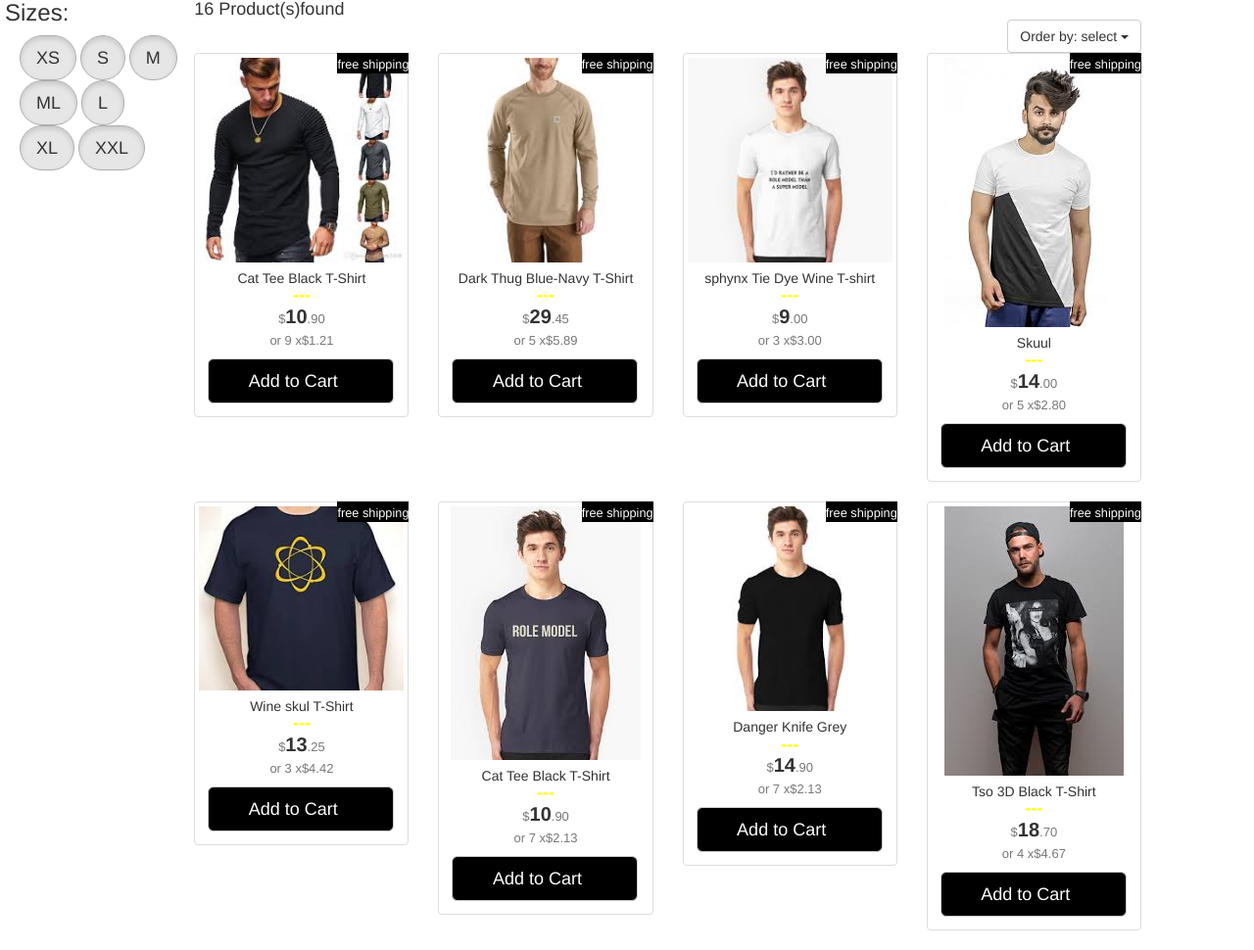
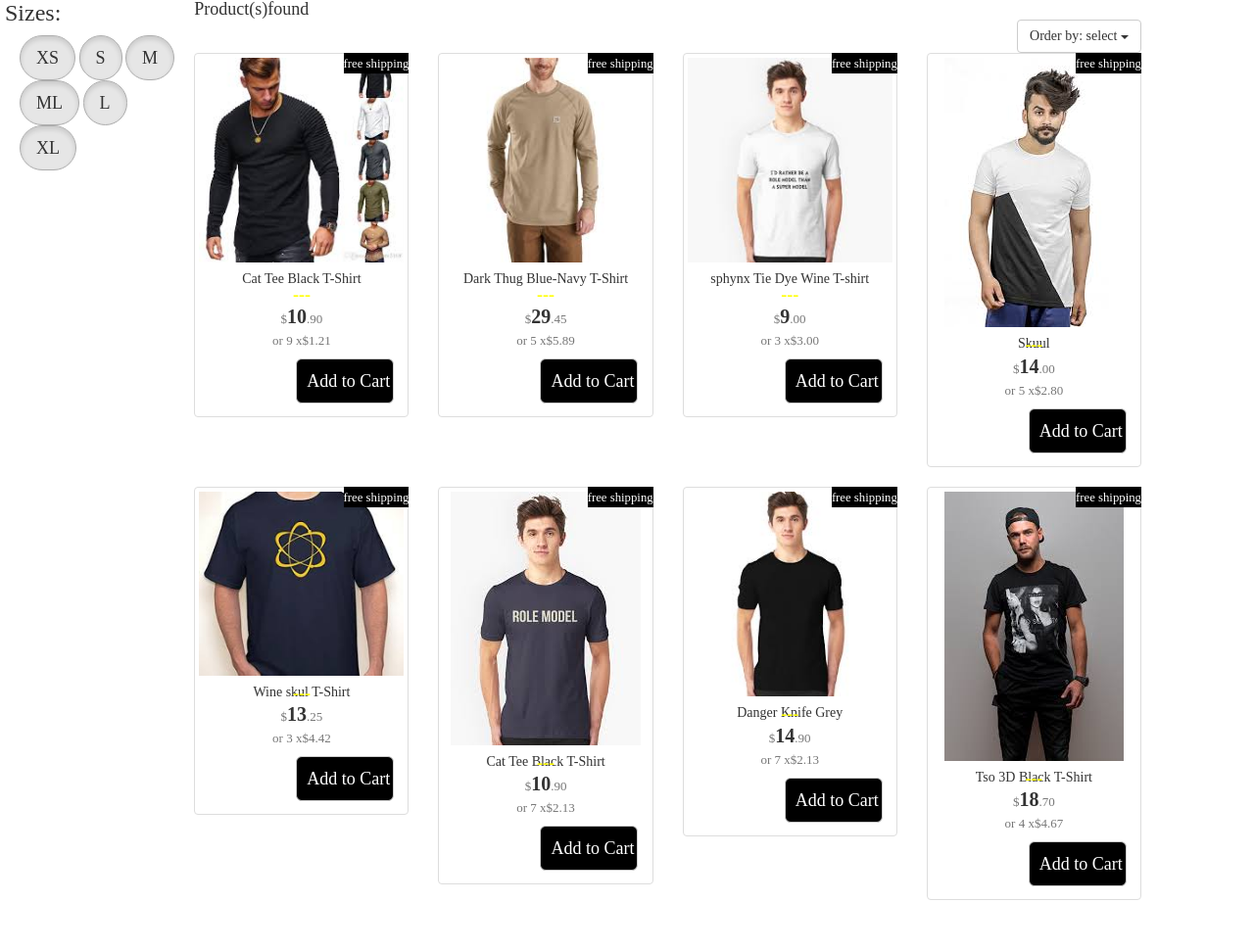
Before and after one commit to iamkupoe/veesoven-cart, a plain HTML site: page index.html in a window 1280 px wide. Shown: the whole page at 98% size. After the commit the page ends 939 px from the top, so only its background shows below. Drawn offline with Linux system fonts and the light colour scheme.

Commit message:
modified

```diff
--- a/index.html
+++ b/index.html
@@ -4,6 +4,7 @@
     <meta charset="UTF-8">
     <meta name="viewport" content="width=device-width, initial-scale=1.0">
     <title>Shopping Cart</title>
+    <link rel="icon" type="images/jpeg" href="logo.jpeg"/>
     <link rel="stylesheet" type="text/css" href="css/bootstrap.min.css">
     <link rel="stylesheet" type="text/css" href="shopping.css">
 </head>
@@ -19,12 +20,11 @@
         <button type="button" class="btn btn-default btn-lg active buttons">ML</button>
         <button type="button" class="btn btn-default btn-lg active buttons">L</button>
         <button type="button" class="btn btn-default btn-lg active buttons">XL</button>
-        <button type="button" class="btn btn-default btn-lg active buttons">XXL</button>
         </div>
 
     <div class="col-md-10">
         <div class="row">
-            <h4>16 Product(s)found</h4>
+            <h4>Product(s)found</h4>
             <div class="dropdown m-right">
                 <button class="btn btn-default dropdown-toggle float" type="button" id="dropdownMenu1" data-toggle="dropdown" aria-haspopup="true" aria-expanded="true">
                   Order by: select
--- a/shopping.css
+++ b/shopping.css
@@ -1,3 +1,37 @@
+/* Media Queries: Tablet Landscape */
+@media screen and (max-width: 1060px) {
+    #primary { width:67%; }
+    #secondary { width:30%; margin-left:3%;}
+}
+
+/* Media Queries: Tabled Portrait */
+@media screen and (max-width: 768px) {
+    #primary { width:100%; }
+    #secondary { width:100%; margin:0; border:none; }
+}
+
+@media (min-device-width:600px) {
+    img[data-src-600px] {
+        content: attr(data-src-600px, url);
+    }
+}
+
+@media (min-device-width:800px) {
+    img[data-src-800px] {
+        content: attr(data-src-800px, url);
+    }
+}
+/*Navbar items*/
+
+body {
+  font-family: 'Montserrat';
+}
+
+.container {
+  max-width: 100%!important;
+  overflow-x: hidden !important;
+}
+
 .main {
     padding-right: 5px;
     padding-left: 5px;
@@ -37,14 +71,16 @@
 }
 
 .button1 {
-    width: 190px;
-    padding-left: 0px;
+    width: 100px;
+    padding-left: 10px;
+    margin-left: 5em;
     color: white;
     background-color: black;
 }
 
 #skuul {
    text-align: center;
+   height: 0;
 }
 
 .free {
```
Also changed, not shown: images/logo.jpeg (added), images/logo.jpg (added).
